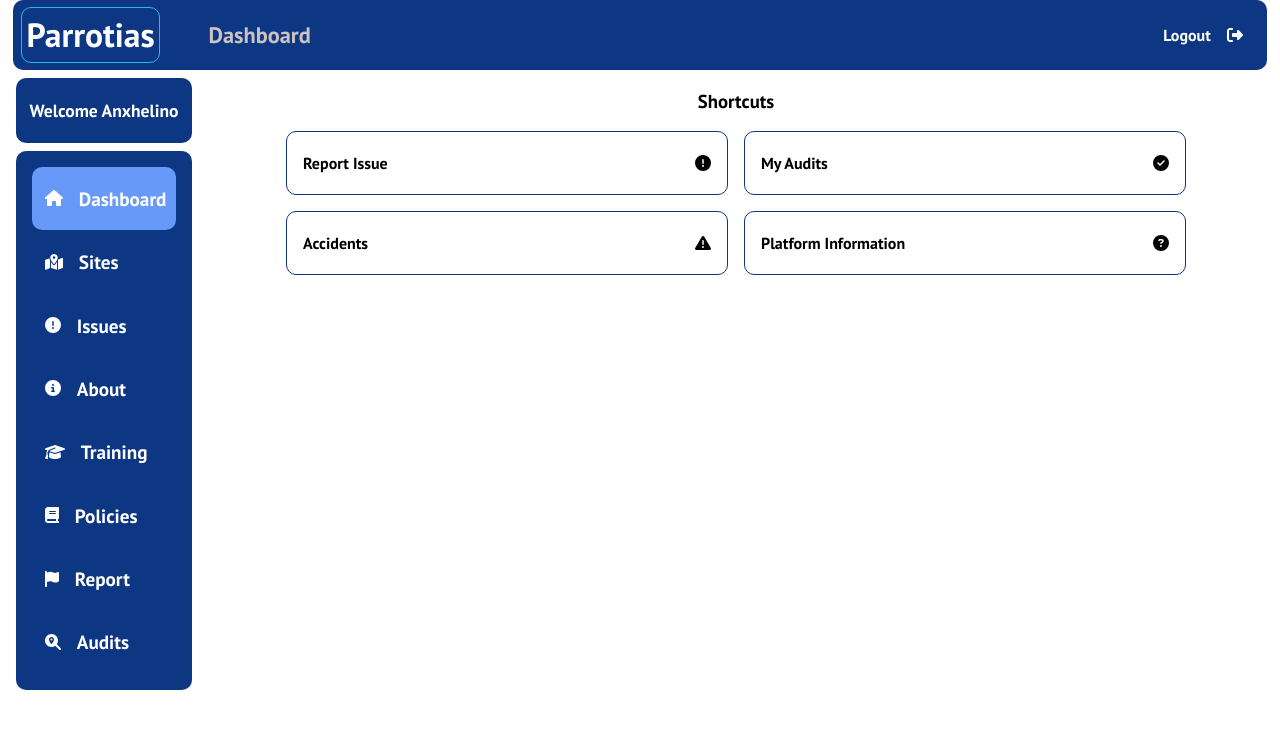
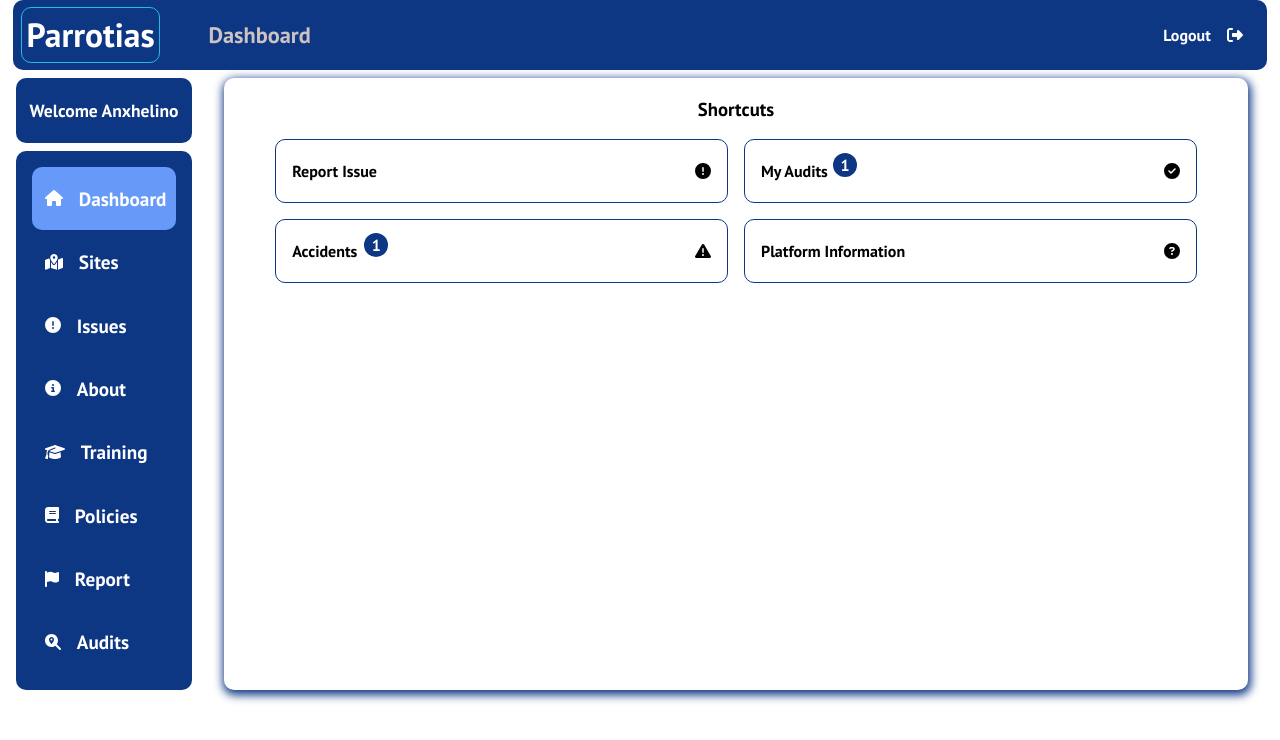
Before and after one commit to anxhelino/hse, a React (Create React App) app: page / in a window 1280 px wide. Shown: the top 740 px of the page. Built offline with nearby package versions, Linux system fonts and the light colour scheme.

Commit message:
design fix

```diff
--- a/src/components/CardBox.jsx
+++ b/src/components/CardBox.jsx
@@ -4,7 +4,16 @@ import { FontAwesomeIcon } from '@fortawesome/react-fontawesome';
 const CardBox = ({ value, icon }) => {
   return (
     <div className='cardBox'>
-      <p>{value}</p>
+      <div className='cardBoxText'>
+        <p>{value}</p>
+        {value === 'Accidents' ? (
+          <span>1</span>
+        ) : '' || value === 'My Audits' ? (
+          <span>1</span>
+        ) : (
+          ''
+        )}
+      </div>
       <FontAwesomeIcon icon={icon} id='Logout' />
     </div>
   );
--- a/src/index.css
+++ b/src/index.css
@@ -102,6 +102,7 @@ body,
   box-shadow: 2px 0px 4px 2px #d3d3d3;
   padding-top: 1rem;
   border-radius: 10px;
+  background-color: white;
 }
 
 .desktopLogout {
@@ -114,6 +115,8 @@ body,
   align-items: center;
   padding: 0.5rem;
   cursor: pointer;
+  background-color: white;
+  z-index: 1000;
 }
 
 .more div:hover {
@@ -153,7 +156,7 @@ body,
   gap: 1rem;
 }
 
-.quickAccess div {
+.quickAccess .cardBox {
   display: flex;
   align-items: center;
   border: 1px solid #0e3783;
@@ -162,6 +165,24 @@ body,
   padding: 0 1rem;
   height: 4rem;
   cursor: pointer;
+}
+
+.quickAccess .cardBoxText {
+  display: flex;
+  position: relative;
+}
+.quickAccess .cardBoxText span {
+  position: absolute;
+  left: 4.5rem;
+  top: 0.5rem;
+  color: white;
+  font-weight: 700;
+  background-color: #0e3783;
+  width: 1.5rem;
+  height: 1.5rem;
+  text-align: center;
+  line-height: 1.5;
+  border-radius: 50%;
 }
 
 .quickAccess div p {
@@ -261,8 +282,11 @@ body,
   .dashboardContainer {
     width: 80%;
 
-    max-width: 1000px;
-    margin: 0 auto;
+    max-width: 1250px;
+
+    margin: 0.5rem auto;
+    border-radius: 10px;
+    box-shadow: 1px 3px 10px 2px #0e3783;
   }
 
   .desktopContainer {
```
